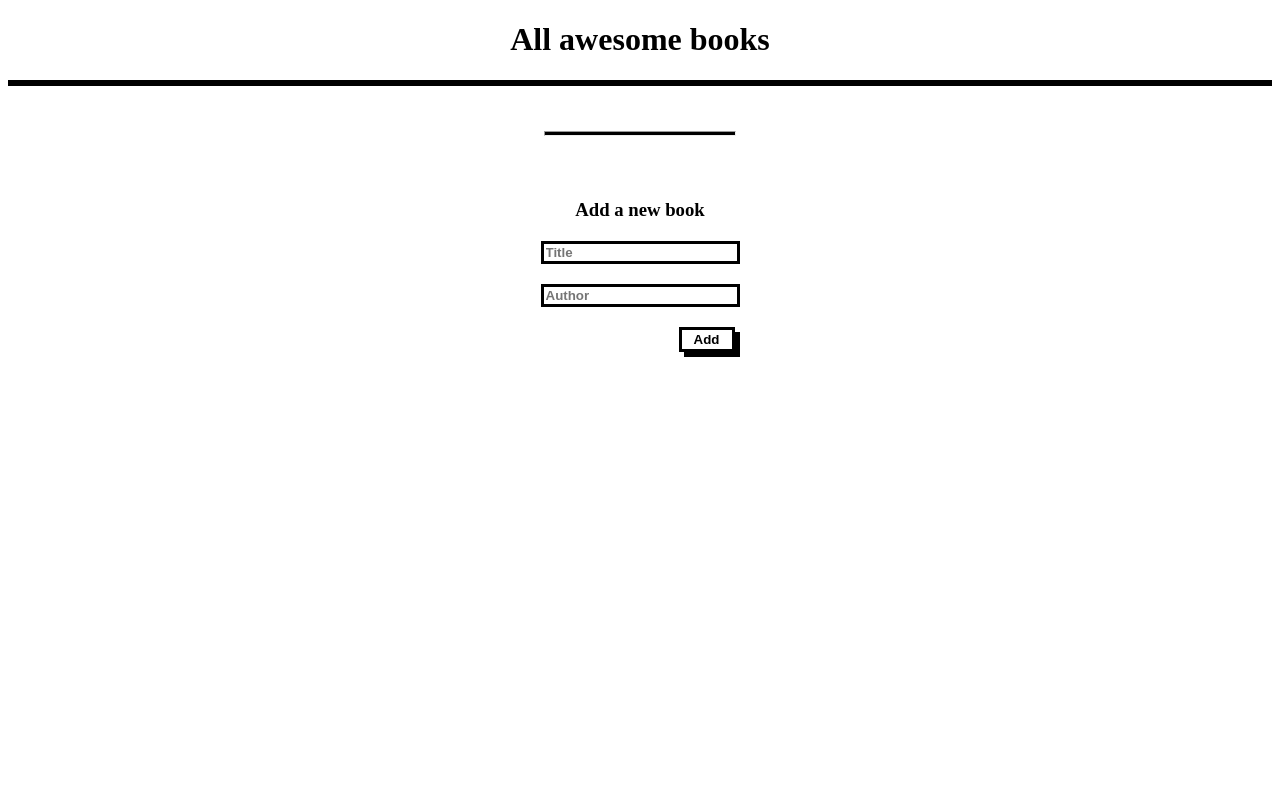
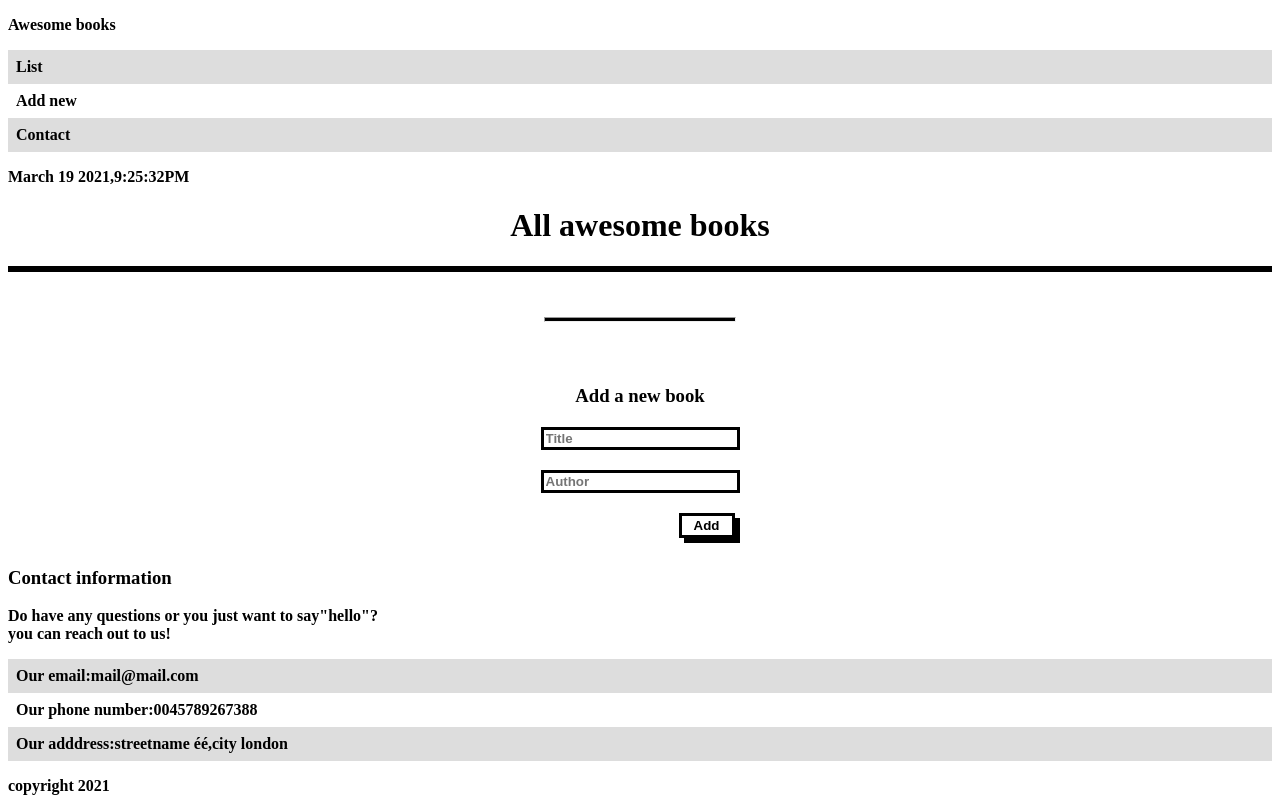
Before and after one commit to mugishasam123/awesomebooks, a website with bundled scripts: page index.html in a window 1280 px wide. Built offline with nearby package versions, Linux system fonts and the light colour scheme.

Commit message:
Add html for navbara,contact form ant footer

```diff
--- a/index.html
+++ b/index.html
@@ -8,6 +8,15 @@
     <link rel="stylesheet" href="style.css" />
   </head>
   <body>
+    <nav>
+      <p>Awesome books</p>
+      <ul>
+        <li>List</li>
+        <li>Add new</li>
+        <li>Contact</li>
+      </ul>
+    </nav>
+    <p>March 19 2021,9:25:32PM</p>
     <header>
       <h1>All awesome books</h1>
     </header>
@@ -25,6 +34,22 @@
       </form>
     </section>
 
+    <section class="contact">
+      <h3>Contact information</h3>
+      <p>
+        Do have any questions or you just want to say"hello"?<br />you can reach
+        out to us!
+      </p>
+      <ul>
+        <li>Our email:mail@mail.com</li>
+        <li>Our phone number:0045789267388</li>
+        <li>Our adddress:streetname éé,city london</li>
+      </ul>
+    </section>
+    <footer>
+        <p>copyright 2021</p>
+    </footer>
+
     <script type="module" src="index.js"></script>
   </body>
 </html>
```
